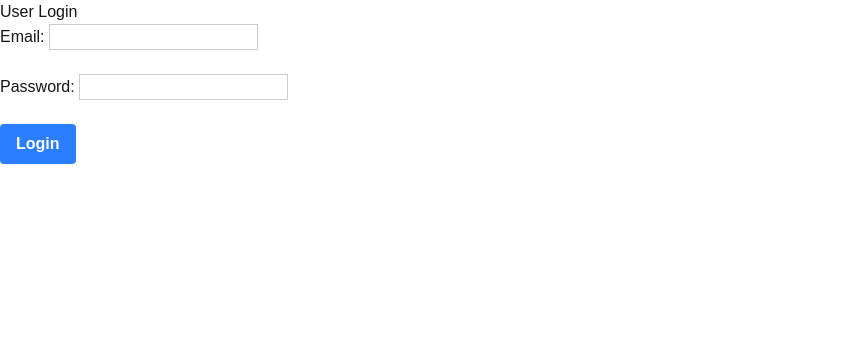
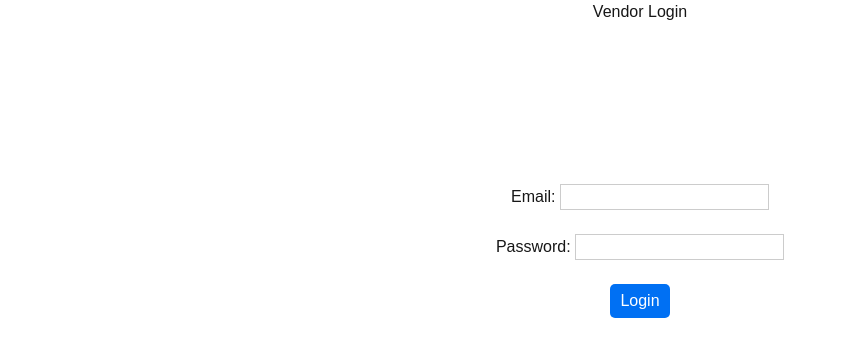
Before and after one commit to pritom-Das/WorkBridgeFrontEnd, a Next.js app: page /user/login in a window 1280 px wide. Shown: the top 356 px of the page, without its empty margins (0-847 px from the left). Built offline with nearby package versions, Linux system fonts and the light colour scheme.

Commit message:
Added axios for login&Registration

```diff
--- a/app/user/login/page.tsx
+++ b/app/user/login/page.tsx
@@ -1,7 +1,10 @@
 /* eslint-disable @typescript-eslint/no-explicit-any */
 "use client";
 import { useState } from "react";
+import { useRouter } from "next/navigation";
 import z from "zod";
+import axiosInstance from "@/app/(util)/axios";
+import Title from "@/components/title";
 
 
 const loginSchema = z.object({
@@ -11,8 +14,9 @@ const loginSchema = z.object({
 
 export default function UserPage() {
   const [error, setError] = useState<any>({});
-
-  const handleSubmit =  (e: React.FormEvent<HTMLFormElement>) => {
+   const [authError, setAuthError] = useState("");
+   const router = useRouter();
+  const handleSubmit = async (e: React.FormEvent<HTMLFormElement>) => {
     e.preventDefault();
     const formData = new FormData(e.currentTarget);
     const data = Object.fromEntries(formData);
@@ -20,33 +24,50 @@ export default function UserPage() {
     const result = loginSchema.safeParse(data);
     if (!result.success) {
       const err: any = {};
-    result.error.issues.forEach(i => {err[i.path[0]] = i.message});
-
+      result.error.issues.forEach(i => { err[i.path[0]] = i.message });
       setError(err);
       return;
     }
+
     setError({});
-    console.log("Success:", result.data);
+    setAuthError("");
+
+    try {
+      // POST to /customer/login
+      const response = await axiosInstance.post('/customer/login', result.data);
+
+      if (response.status === 200 || response.status === 201) {
+        // Redirect to dummy dashboard page
+        alert("Login Successful!");
+        router.push("/user");
+      }
+    } catch (err: any) {
+      // Show error messages for invalid credentials or server issues
+      setAuthError(err.response?.data?.message || "Invalid Email or Password");
+    }
   };
 
  return (
     <div>
-    <h2>User Login</h2>
-    <form onSubmit={handleSubmit}>
+      <Title text="Vendor Login" />
+      <form onSubmit={handleSubmit} style={{ textAlign: 'center', marginTop: '160px' }}>
+        {authError && <p style={{ color: 'red', marginBottom: '10px' }}>{authError}</p>}
+
         <div>
           <label>Email: </label>
-        <input type="email" name="email" style={{ border: '1px solid #ccc' }}/>
-        {error.email && <span style={{color: 'red'}}> {error.email}</span>}
+          <input type="email" name="email" style={{ border: '1px solid #ccc' }} />
+          {error.email && <span style={{ color: 'red' }}> {error.email}</span>}
         </div>
-        <br/>
+        <br />
+
         <div>
           <label>Password: </label>
-        <input type="password" name="password" style={{ border: '1px solid #ccc' }}/>
-        {error.password && <span style={{color: 'red'}}> {error.password}</span>}
+          <input type="password" name="password" style={{ border: '1px solid #ccc' }} />
+          {error.password && <span style={{ color: 'red' }}> {error.password}</span>}
         </div>
-        <br/>
-        <button type="submit" className=" bg-blue-500 text-white font-bold py-2 px-4 rounded">Login</button>
+        <br />
 
+        <button type="submit" className="login-btn">Login</button>
       </form>
     </div>
 );
--- a/app/user/page.tsx
+++ b/app/user/page.tsx
@@ -1,4 +1,4 @@
-import Title from "@/components/Title";
+import Title from "@/components/title";
 
 export default function UserPage() {
 return (
--- a/app/user/register/page.tsx
+++ b/app/user/register/page.tsx
@@ -4,13 +4,17 @@ import { useState } from "react";
 import { z } from "zod";
 import Footer from "@/components/footer";
 import Title from "@/components/title";
+import { useRouter } from "next/navigation";
+import axiosInstance from "@/app/(util)/axios";
 
 const registerSchema = z.object({
   name: z.string().min(2, { message: "Name is too short" }),
   email: z.string().email({ message: "Invalid email address" }),
-  password: z.string().min(6, { message: "Password must be at least 6 characters" }),
+  password: z.string()
+    .min(6, { message: "Password must be at least 6 characters" })
+    .regex(/[A-Z]/, { message: "Password must contain at least one uppercase letter" }),
   address: z.string().min(5, { message: "Address is required" }),
-  phone: z.string().min(11, { message: "Phone number must be at least 11 digits" }),
+  phoneNumber: z.string().min(11, { message: "Phone number must be at least 11 digits" }),
     gender: z.string().refine(
     (val) => ['male', 'female', 'other'].includes(val),
     { message: "Please select a valid gender" }
@@ -23,8 +27,9 @@ const registerSchema = z.object({
 
 export default function VendorRegister() {
   const [error, setError] = useState<any>({});
-
-  const handleSubmit = (e: React.FormEvent<HTMLFormElement>) => {
+  const [serverError, setServerError] = useState("");
+  const router = useRouter();
+   const handleSubmit = async (e: React.FormEvent<HTMLFormElement>) => {
     e.preventDefault();
     const formData = new FormData(e.currentTarget);
     const data = Object.fromEntries(formData);
@@ -41,48 +46,62 @@ export default function VendorRegister() {
     }
 
     setError({});
-    console.log("Register Success:", result.data);
-    alert("Registration Successful!");
+    setServerError("");
+
+    try {
+      // Send data to backend POST /customer/register
+      const response = await axiosInstance.post('/customer/register', result.data);
+
+      if (response.status === 201 || response.status === 200) {
+        alert("Registration Successful!");
+        router.push("/user/login"); // Redirect to login page on success
+      }
+    } catch (err: any) {
+      // Show error message if insertion fails
+      console.log(err);
+      setServerError(err.response?.data?.message || "An error occurred during registration.");
+    }
   };
 
   return (
     <div>
       <Title text="User Registration" />
+      {serverError && <p style={{ color: 'red', textAlign: 'center', marginTop: '10px' }}>{serverError}</p>}
       <form onSubmit={handleSubmit} style={{ textAlign: 'center',marginTop: '160px'}}>
 
         <div>
           <label>Name: </label>
           <input type="text" name="name" style={{ border: '1px solid #ccc' }} />
-          {error.name && <span style={{ color: 'red' }}> {error.name}</span>}
         </div>
+        {error.name && <span style={{ color: 'red' }}> {error.name}</span>}
         <br />
 
         <div>
           <label>Email: </label>
           <input type="email" name="email" style={{ border: '1px solid #ccc' }} />
-          {error.email && <span style={{ color: 'red' }}> {error.email}</span>}
         </div>
+        {error.email && <span style={{ color: 'red' }}> {error.email}</span>}
         <br />
 
         <div>
           <label>Password: </label>
           <input type="password" name="password" style={{ border: '1px solid #ccc' }} />
-          {error.password && <span style={{ color: 'red' }}> {error.password}</span>}
         </div>
+        {error.password && <span style={{ color: 'red' }}> {error.password}</span>}
         <br />
 
         <div>
           <label>Address: </label>
           <input type="text" name="address" style={{ border: '1px solid #ccc' }} />
-          {error.address && <span style={{ color: 'red' }}> {error.address}</span>}
         </div>
+        {error.address && <span style={{ color: 'red' }}> {error.address}</span>}
         <br />
 
         <div>
           <label>Phone: </label>
-          <input type="text" name="phone" style={{ border: '1px solid #ccc' }} />
-          {error.phone && <span style={{ color: 'red' }}> {error.phone}</span>}
+          <input type="text" name="phoneNumber" style={{ border: '1px solid #ccc' }} />
         </div>
+        {error.phoneNumber && <span style={{ color: 'red' }}> {error.phoneNumber}</span>}
         <br />
 
         <div>
@@ -93,8 +112,8 @@ export default function VendorRegister() {
             <option value="female">Female</option>
             <option value="other">Other</option>
           </select>
-          {error.gender && <span style={{ color: 'red' }}> {error.gender}</span>}
         </div>
+        {error.gender && <span style={{ color: 'red' }}> {error.gender}</span>}
         <br />
 
         <div>
@@ -104,8 +123,8 @@ export default function VendorRegister() {
             <option value="customer">Customer</option>
             <option value="vendor">Vendor</option>
           </select>
-          {error.role && <span style={{ color: 'red' }}> {error.role}</span>}
         </div>
+        {error.role && <span style={{ color: 'red' }}> {error.role}</span>}
         <br />
 
         <button type="submit" className="login-btn">Register</button>
--- a/app/user/service/page.tsx
+++ b/app/user/service/page.tsx
@@ -1,4 +1,4 @@
-import Title from "@/components/Title";
+import Title from "@/components/title";
 
 
 
```
Lines whose indentation alone changed are shown as unchanged.
